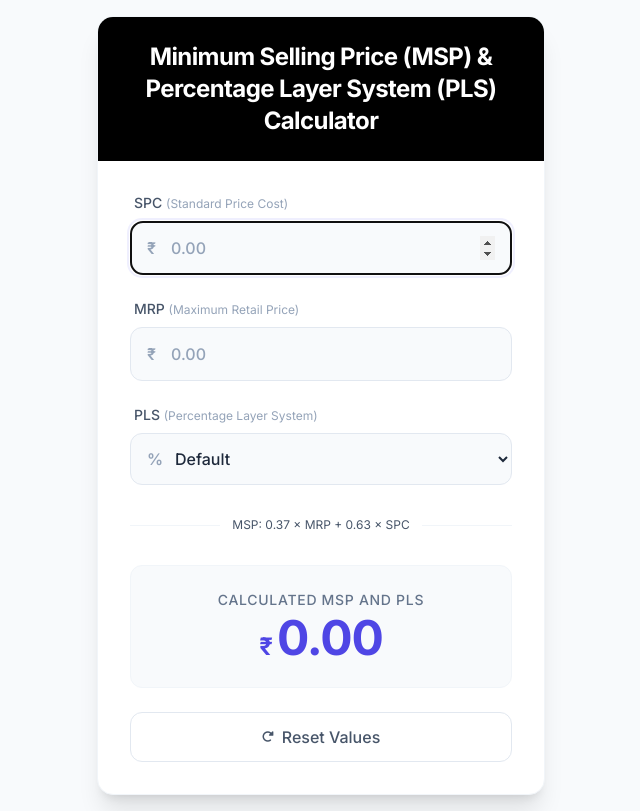
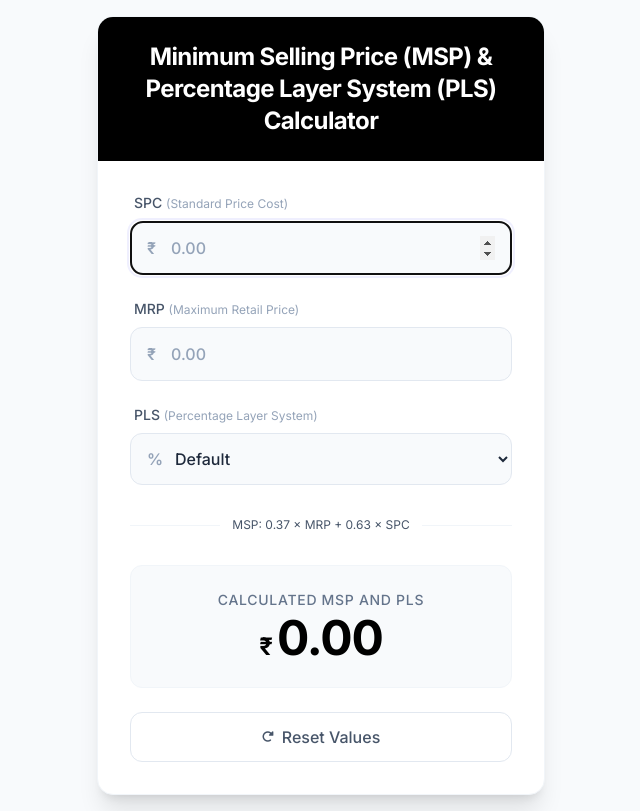
Before and after one commit to mylabbuddy/msp, a plain HTML site: page index.html in a window 1280 px wide. Shown: the whole page, without its empty margins (319-959 px from the left). Drawn offline with nearby package versions, Linux system fonts and the light colour scheme.

Commit message:
Update index.html

```diff
--- a/index.html
+++ b/index.html
@@ -137,7 +137,7 @@
             <!-- Result Section -->
             <div class="bg-slate-50 rounded-xl p-6 text-center border border-slate-100 transition-colors duration-300" id="result-container">
                 <p class="text-sm font-medium text-slate-500 mb-1 uppercase tracking-wider">Calculated MSP and PLS</p>
-                <div class="flex justify-center items-baseline gap-1 text-indigo-600">
+                <div class="flex justify-center items-baseline gap-1 text-black">
                     <span class="text-2xl font-bold">₹</span>
                     <span id="percentage-result" class="text-5xl font-bold tracking-tight">0.00</span>
                 </div>
```
